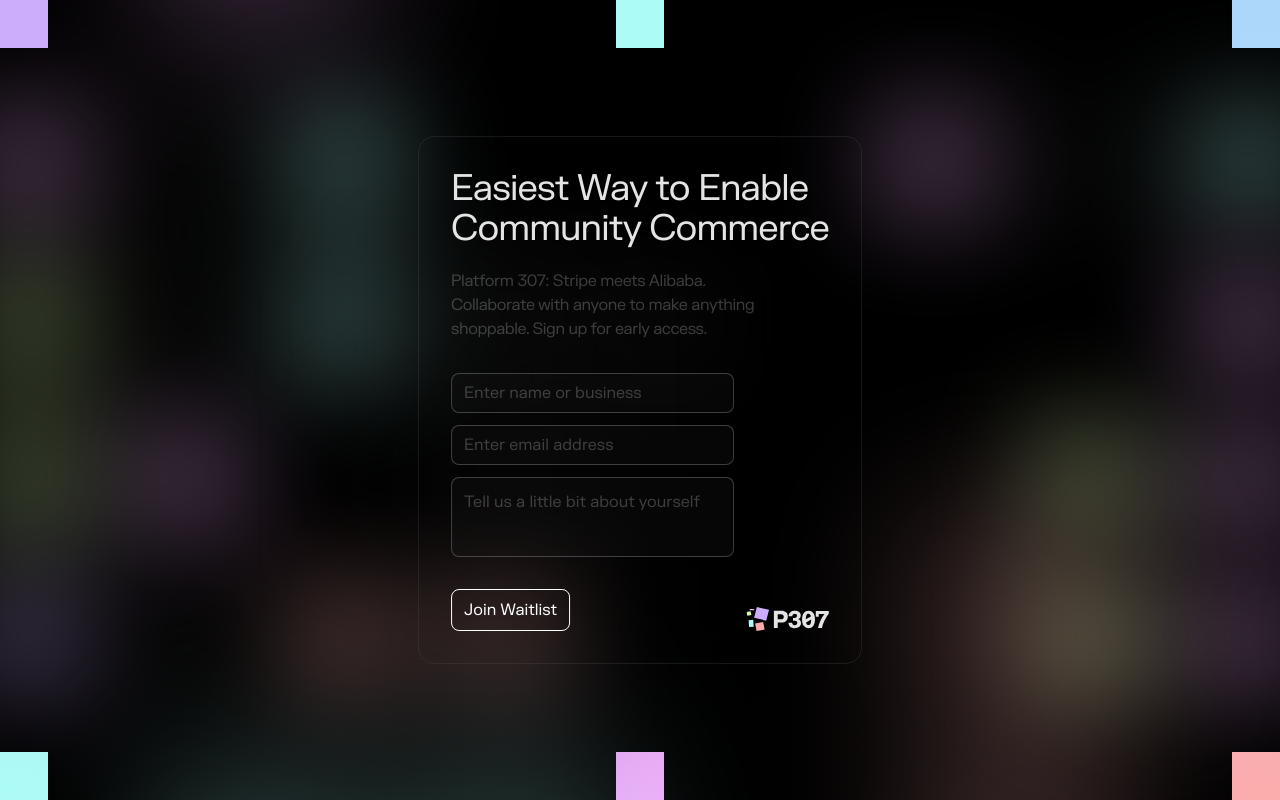
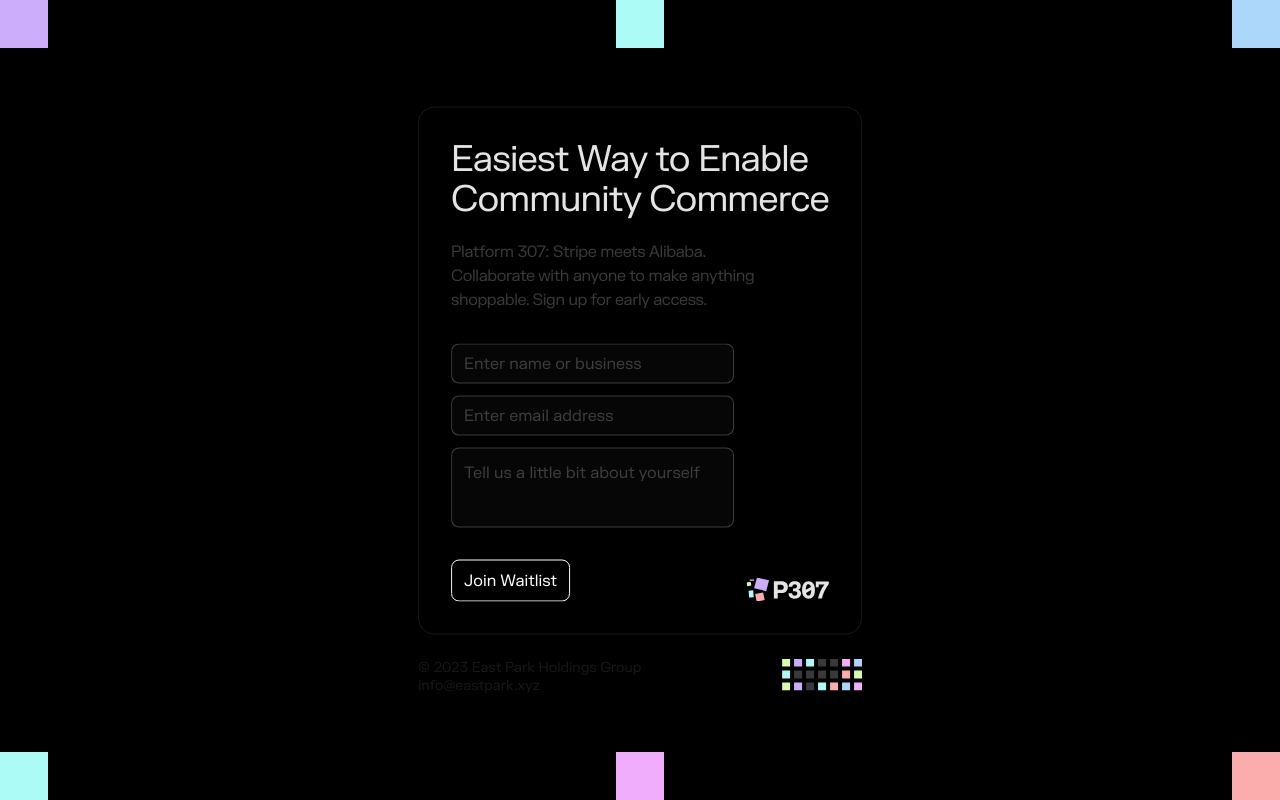
Before and after one commit to fvckprth/p307, a Next.js app: page / in a window 1280 px wide. Built offline with nearby package versions, Linux system fonts and the light colour scheme.

Commit message:
removed bg temp

```diff
--- a/app/page.tsx
+++ b/app/page.tsx
@@ -9,10 +9,10 @@ export default function Home() {
   return (
     <div className="bg-black h-screen">
       <ThreeDots />
-      <BlurImages />
       <div className="absolute left-1/2 top-1/2 transform -translate-x-1/2 -translate-y-1/2 px-6 md:px-0 w-full md:w-auto">
         <div className="max-w-screen-sm mx-auto md:px-0">
           <WaitlistForm />
+          <Footer />
         </div>
       </div>
     </div>
--- a/components/Footer.tsx
+++ b/components/Footer.tsx
@@ -4,13 +4,21 @@ import { motion, useAnimation } from 'framer-motion';
 
 function Footer() {
     return (
-        <div className='flex flex-col justify-between items-center'>
+        <motion.div
+            initial={{ opacity: 0, y: 5, filter: "blur(5px)" }}
+            animate={{ opacity: 1, y: 0, filter: "blur(0px)" }}
+            transition={{ delay: 1.2, duration: 0.9 }}
+        >
+        <div className='flex flex-row mt-6 justify-between items-start'>
             <div>
-                <p>© 2023 East Park Holdings Group</p>
-                <p>info@eastpark.xyz</p>
+                <p className='text-sm text-[#5D5D5D] text-opacity-25 leading-tight'>
+                    © 2023 East Park Holdings Group<br />
+                    info@eastpark.xyz
+                </p>
             </div>
-            <Image src="/images/p307-asset.svg" alt="P307 Brand Asset" layout="fill" objectFit="cover" />
+            <img src="/images/p307-asset.svg" alt="P307 Logo" className="h-6 md:h-8 w-auto" /> {/* Adjust size as needed */}
         </div>
+        </motion.div>
     )
 }
 
```
